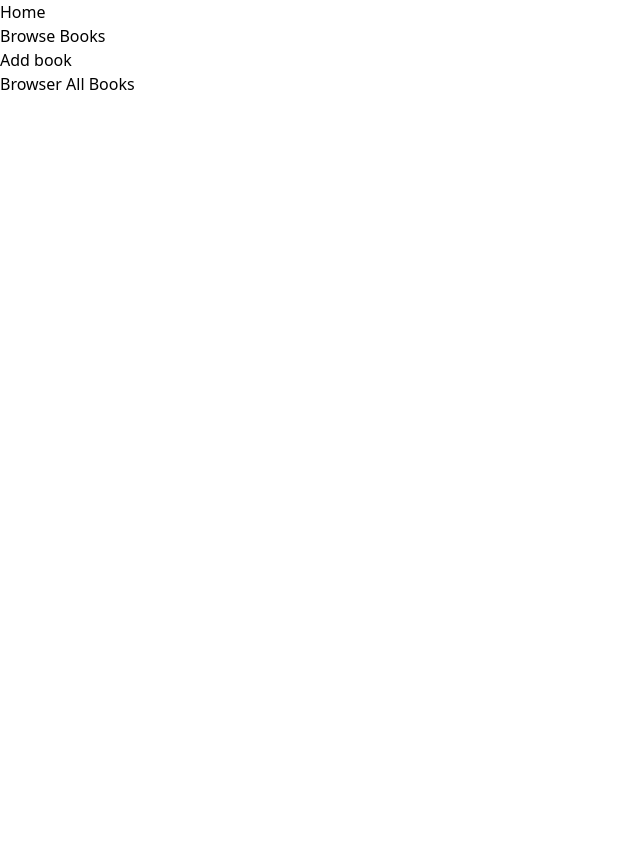
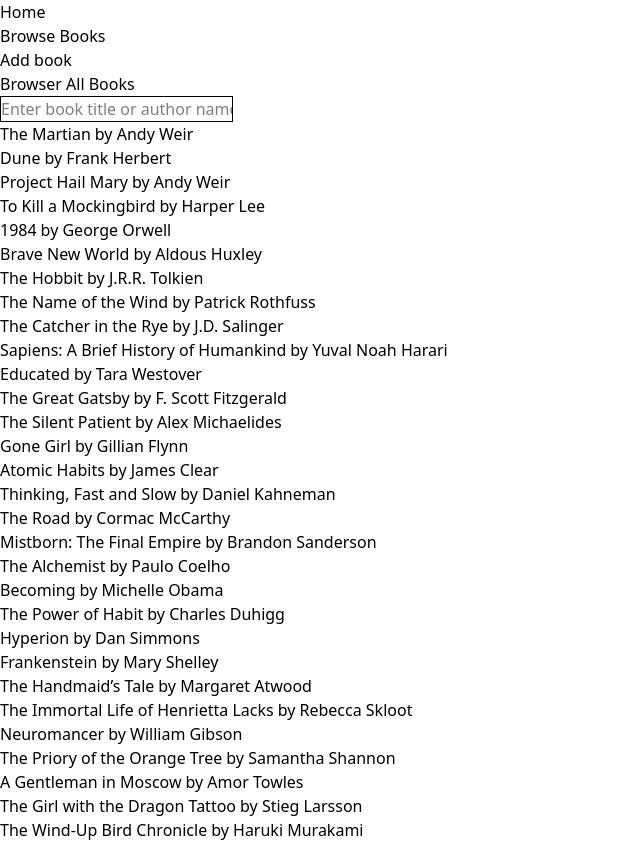
Before and after one commit to Karan-666/library-system-react, a React (Vite) app: page /browse in a window 1280 px wide. Shown: the whole page, without its empty margins (0-640 px from the left). Before the commit the page ends 800 px from the top, so only its background shows below. Built offline with nearby package versions, Linux system fonts and the light colour scheme.

Commit message:
feat: BrowserBooks component with search functionality

```diff
--- /dev/null
+++ b/src/components/AddBook.jsx
@@ -0,0 +1,12 @@
+
+import React from 'react'
+
+function AddBook() {
+  return (
+    <div>
+      <h1>Hello from AddBook</h1>
+    </div>
+  )
+}
+
+export default AddBook
--- a/src/components/BrowseBooks.jsx
+++ b/src/components/BrowseBooks.jsx
@@ -1,14 +1,46 @@
-
-import React from 'react'
+import React, { useState } from "react";
+import { BOOKS_DATA } from "../data/bookData";
+import BookCard from "./BookCard";
 
 // this will be available at /browser path
 
 function BrowseBooks() {
+  const [searchText, setSearchText] = useState("");
+
+  // search logic
+  // this will work even outside any function,
+  // as when state change, component re-render
+  const filteredBooks = BOOKS_DATA.filter((item) => {
+    if (
+      item.title.toLowerCase().includes(searchText.toLowerCase()) ||
+      item.author.toLowerCase().includes(searchText.toLowerCase())
+    ) {
+      return item;
+    }
+  });
+
+
   return (
     <div>
-      <h1>Browser All Books</h1>
+      <h1>Browser All Books </h1>
+      <div>
+        {/* Search input field */}
+        <input
+          type="text"
+          value={searchText}
+        //   Make the input controlled
+          onChange={(event)=>setSearchText(event.target.value)}
+          placeholder="Enter book title or author name..."
+          className="border"
+        />
+      </div>
+      <div>
+        {filteredBooks.map((item) => (
+          <BookCard key={item.id} bookData={item} />
+        ))}
+      </div>
     </div>
-  )
+  );
 }
 
-export default BrowseBooks
+export default BrowseBooks;
--- /dev/null
+++ b/src/data/bookData.js
@@ -0,0 +1,244 @@
+
+
+export const BOOKS_DATA = [
+  {
+    id: 1,
+    title: 'The Martian',
+    author: 'Andy Weir',
+    category: 'Sci-Fi',
+    description: 'An astronaut is stranded on Mars and has to survive.',
+    rating: 4.8,
+  },
+  {
+    id: 2,
+    title: 'Dune',
+    author: 'Frank Herbert',
+    category: 'Sci-Fi',
+    description: 'The story of Paul Atreides and the planet Arrakis.',
+    rating: 4.6,
+  },
+  {
+    id: 3,
+    title: 'Project Hail Mary',
+    author: 'Andy Weir',
+    category: 'Sci-Fi',
+    description: 'A sole survivor on a mission to save humanity.',
+    rating: 4.9,
+  },
+  {
+    id: 4,
+    title: 'To Kill a Mockingbird',
+    author: 'Harper Lee',
+    category: 'Fiction',
+    description: 'A story about a lawyer defending an innocent man.',
+    rating: 4.7,
+  },
+  {
+    id: 5,
+    title: '1984',
+    author: 'George Orwell',
+    category: 'Dystopian',
+    description: 'A chilling depiction of a totalitarian surveillance state.',
+    rating: 4.6,
+  },
+  {
+    id: 6,
+    title: 'Brave New World',
+    author: 'Aldous Huxley',
+    category: 'Dystopian',
+    description: 'A futuristic society driven by technology and control.',
+    rating: 4.2,
+  },
+  {
+    id: 7,
+    title: 'The Hobbit',
+    author: 'J.R.R. Tolkien',
+    category: 'Fantasy',
+    description: 'Bilbo Baggins embarks on an unexpected adventure.',
+    rating: 4.7,
+  },
+  {
+    id: 8,
+    title: 'The Name of the Wind',
+    author: 'Patrick Rothfuss',
+    category: 'Fantasy',
+    description: 'The tale of Kvothe, a legendary magician and musician.',
+    rating: 4.5,
+  },
+  {
+    id: 9,
+    title: 'The Catcher in the Rye',
+    author: 'J.D. Salinger',
+    category: 'Fiction',
+    description: 'A young man’s experiences and alienation in New York City.',
+    rating: 4.0,
+  },
+  {
+    id: 10,
+    title: 'Sapiens: A Brief History of Humankind',
+    author: 'Yuval Noah Harari',
+    category: 'Non-Fiction',
+    description: 'A sweeping narrative of human history and evolution.',
+    rating: 4.6,
+  },
+  {
+    id: 11,
+    title: 'Educated',
+    author: 'Tara Westover',
+    category: 'Memoir',
+    description: 'A woman’s journey from a survivalist upbringing to academia.',
+    rating: 4.5,
+  },
+  {
+    id: 12,
+    title: 'The Great Gatsby',
+    author: 'F. Scott Fitzgerald',
+    category: 'Fiction',
+    description: 'A critique of the American Dream in the Jazz Age.',
+    rating: 4.3,
+  },
+  {
+    id: 13,
+    title: 'The Silent Patient',
+    author: 'Alex Michaelides',
+    category: 'Thriller',
+    description: 'A psychotherapist tries to unravel why a patient stopped speaking after a crime.',
+    rating: 4.1,
+  },
+  {
+    id: 14,
+    title: 'Gone Girl',
+    author: 'Gillian Flynn',
+    category: 'Thriller',
+    description: 'A marriage unravels amid deceit and media frenzy after a disappearance.',
+    rating: 4.0,
+  },
+  {
+    id: 15,
+    title: 'Atomic Habits',
+    author: 'James Clear',
+    category: 'Self-Help',
+    description: 'Practical strategies to build good habits and break bad ones.',
+    rating: 4.7,
+  },
+  {
+    id: 16,
+    title: 'Thinking, Fast and Slow',
+    author: 'Daniel Kahneman',
+    category: 'Psychology',
+    description: 'An exploration of the two systems that drive the way we think.',
+    rating: 4.5,
+  },
+  {
+    id: 17,
+    title: 'The Road',
+    author: 'Cormac McCarthy',
+    category: 'Post-Apocalyptic',
+    description: 'A father and son travel through a bleak, burned America.',
+    rating: 4.2,
+  },
+  {
+    id: 18,
+    title: 'Mistborn: The Final Empire',
+    author: 'Brandon Sanderson',
+    category: 'Fantasy',
+    description: 'A heist story set in a world ruled by an immortal tyrant.',
+    rating: 4.6,
+  },
+  {
+    id: 19,
+    title: 'The Alchemist',
+    author: 'Paulo Coelho',
+    category: 'Fiction',
+    description: 'A shepherd’s journey to discover his personal legend.',
+    rating: 4.1,
+  },
+  {
+    id: 20,
+    title: 'Becoming',
+    author: 'Michelle Obama',
+    category: 'Memoir',
+    description: 'The former First Lady’s personal and public life story.',
+    rating: 4.6,
+  },
+  {
+    id: 21,
+    title: 'The Power of Habit',
+    author: 'Charles Duhigg',
+    category: 'Self-Help',
+    description: 'How habits form and how to change them for success.',
+    rating: 4.4,
+  },
+  {
+    id: 22,
+    title: 'Hyperion',
+    author: 'Dan Simmons',
+    category: 'Sci-Fi',
+    description: 'A pilgrimage to a distant world and a mysterious creature called the Shrike.',
+    rating: 4.3,
+  },
+  {
+    id: 23,
+    title: 'Frankenstein',
+    author: 'Mary Shelley',
+    category: 'Classic',
+    description: 'A scientist creates life with unexpected consequences.',
+    rating: 4.0,
+  },
+  {
+    id: 24,
+    title: 'The Handmaid’s Tale',
+    author: 'Margaret Atwood',
+    category: 'Dystopian',
+    description: 'A woman survives under a theocratic regime that controls women.',
+    rating: 4.2,
+  },
+  {
+    id: 25,
+    title: 'The Immortal Life of Henrietta Lacks',
+    author: 'Rebecca Skloot',
+    category: 'Non-Fiction',
+    description: 'The story behind the HeLa cells and medical ethics.',
+    rating: 4.4,
+  },
+  {
+    id: 26,
+    title: 'Neuromancer',
+    author: 'William Gibson',
+    category: 'Sci-Fi',
+    description: 'A cyberpunk classic about hackers and artificial intelligences.',
+    rating: 4.1,
+  },
+  {
+    id: 27,
+    title: 'The Priory of the Orange Tree',
+    author: 'Samantha Shannon',
+    category: 'Fantasy',
+    description: 'An epic standalone fantasy with dragons and political intrigue.',
+    rating: 4.3,
+  },
+  {
+    id: 28,
+    title: 'A Gentleman in Moscow',
+    author: 'Amor Towles',
+    category: 'Historical Fiction',
+    description: 'A count is sentenced to house arrest in a grand hotel across decades.',
+    rating: 4.4,
+  },
+  {
+    id: 29,
+    title: 'The Girl with the Dragon Tattoo',
+    author: 'Stieg Larsson',
+    category: 'Mystery',
+    description: 'A journalist and a hacker investigate a decades-old disappearance.',
+    rating: 4.0,
+  },
+  {
+    id: 30,
+    title: 'The Wind-Up Bird Chronicle',
+    author: 'Haruki Murakami',
+    category: 'Magical Realism',
+    description: 'A surreal journey through marriage, loss, and self-discovery.',
+    rating: 4.1,
+  },
+];
--- a/src/main.jsx
+++ b/src/main.jsx
@@ -9,6 +9,7 @@ import { RouterProvider } from 'react-router-dom'
 import HomePage from './components/Homepage';
 import Header from './components/Header';
 import BrowseBooks from './components/BrowseBooks'
+import AddBook from './components/AddBook.jsx'
 
 // created router object that defines the path for the website
 // it accepts an array of route objects
@@ -56,6 +57,10 @@ const appRouter = createBrowserRouter([
         path: '/browse',
         element: <BrowseBooks />
       },
+      {
+        path: '/add',
+        element: <AddBook />
+      },
     ]
   }
 ]);
```
